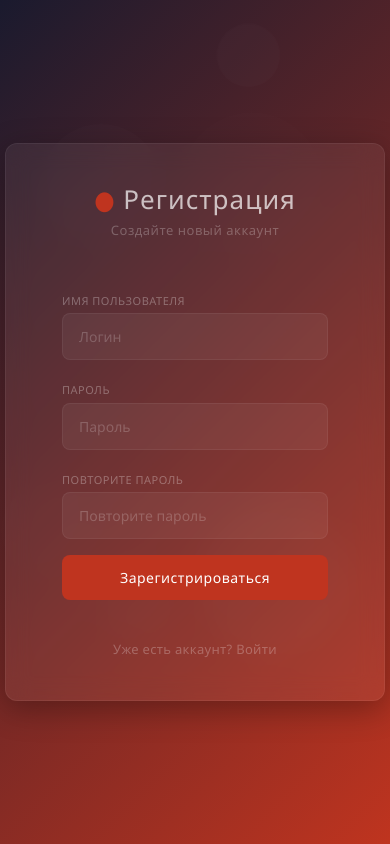
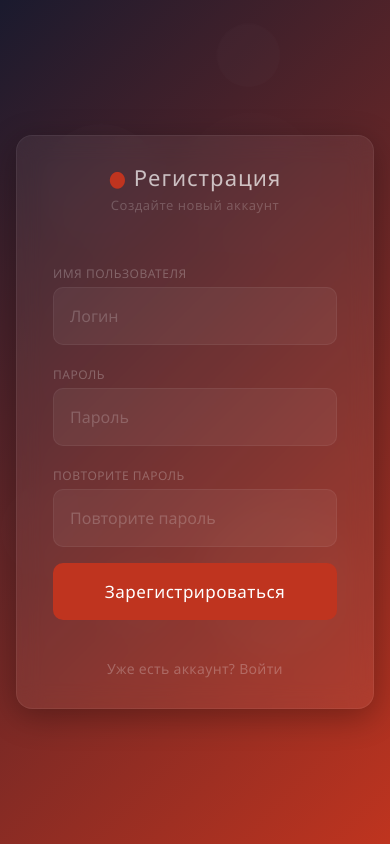
Before and after one commit to yaroslavorlov18111811-hub/messenger, a Django app: page /register/ in a window 390 px wide. Run offline with Django 5.2, Linux system fonts and the light colour scheme.

Commit message:
Адаптив для входа и регистрации

```diff
--- a/users/templates/users/register.html
+++ b/users/templates/users/register.html
@@ -1,7 +1,9 @@
+<!DOCTYPE html>
 <!DOCTYPE html>
 <html>
 <head>
     <title>Регистрация</title>
+    <meta name="viewport" content="width=device-width, initial-scale=1.0, maximum-scale=1.0, user-scalable=no">
     <link href="https://cdn.jsdelivr.net/npm/bootstrap@5.1.3/dist/css/bootstrap.min.css" rel="stylesheet">
     <style>
         * { margin: 0; padding: 0; box-sizing: border-box; }
@@ -20,11 +22,10 @@
         .bubble {
             position: absolute;
             border-radius: 50%;
-            background: rgba(255, 255, 255, 0.04);
+            background: rgba(255,255,255,0.04);
             animation: float 4s infinite ease-in-out;
             pointer-events: none;
         }
-
         .bubble:nth-child(1) { width: 120px; height: 120px; left: 8%; top: 15%; animation-delay: 0s; }
         .bubble:nth-child(2) { width: 160px; height: 160px; right: 10%; top: 10%; animation-delay: 0.5s; }
         .bubble:nth-child(3) { width: 80px; height: 80px; left: 25%; bottom: 25%; animation-delay: 1s; }
@@ -33,93 +34,85 @@
         .bubble:nth-child(6) { width: 100px; height: 100px; left: 3%; top: 55%; animation-delay: 0.8s; }
 
         @keyframes float {
-            0% { transform: translate(0, 0) scale(1); opacity: 0.3; }
-            25% { transform: translate(35px, -25px) scale(1.1); opacity: 0.5; }
-            50% { transform: translate(-20px, 20px) scale(0.9); opacity: 0.2; }
-            75% { transform: translate(25px, -15px) scale(1.05); opacity: 0.4; }
-            100% { transform: translate(0, 0) scale(1); opacity: 0.3; }
+            0% { transform: translate(0,0) scale(1); opacity: 0.3; }
+            25% { transform: translate(35px,-25px) scale(1.1); opacity: 0.5; }
+            50% { transform: translate(-20px,20px) scale(0.9); opacity: 0.2; }
+            75% { transform: translate(25px,-15px) scale(1.05); opacity: 0.4; }
+            100% { transform: translate(0,0) scale(1); opacity: 0.3; }
         }
 
         .card {
-            background: rgba(255, 255, 255, 0.06);
+            background: rgba(255,255,255,0.06);
             backdrop-filter: blur(12px);
-            border: 1px solid rgba(255, 255, 255, 0.06);
-            border-radius: 12px;
-            box-shadow: 0 8px 32px rgba(0, 0, 0, 0.3);
-            padding: 40px;
+            border: 1px solid rgba(255,255,255,0.06);
+            border-radius: 16px;
+            box-shadow: 0 8px 32px rgba(0,0,0,0.3);
+            padding: 40px 32px;
             width: 100%;
             max-width: 380px;
             position: relative;
             z-index: 10;
+            animation: slideUp 0.5s ease;
+        }
+        @keyframes slideUp {
+            from { opacity: 0; transform: translateY(40px) scale(0.96); }
+            to { opacity: 1; transform: translateY(0) scale(1); }
         }
 
         .card-header {
             background: transparent;
             border: none;
             text-align: center;
-            padding: 0 0 30px 0;
+            padding: 0 0 28px 0;
         }
-
         .card-header h3 {
             font-size: 26px;
             font-weight: 300;
-            color: rgba(255, 255, 255, 0.7);
+            color: rgba(255,255,255,0.7);
             margin: 0;
             letter-spacing: 1px;
         }
-
-        .card-header h3 span {
-            color: #BF341F;
-            font-weight: 600;
-        }
-
+        .card-header h3 span { color: #BF341F; font-weight: 600; }
         .card-header .sub {
             font-size: 13px;
-            color: rgba(255, 255, 255, 0.25);
+            color: rgba(255,255,255,0.2);
             margin-top: 6px;
             letter-spacing: 0.5px;
         }
 
         .form-control {
-            border-radius: 8px;
-            border: 1px solid rgba(255, 255, 255, 0.06);
-            padding: 12px 16px;
-            font-size: 14px;
+            border-radius: 10px;
+            border: 1px solid rgba(255,255,255,0.06);
+            padding: 14px 16px;
+            font-size: 15px;
             transition: all 0.15s ease;
-            background: rgba(255, 255, 255, 0.05);
-            color: rgba(255, 255, 255, 0.8);
+            background: rgba(255,255,255,0.05);
+            color: rgba(255,255,255,0.85);
             outline: none;
+            width: 100%;
         }
-
-        .form-control::placeholder {
-            color: rgba(255, 255, 255, 0.2);
-        }
-
+        .form-control::placeholder { color: rgba(255,255,255,0.2); }
         .form-control:focus {
             border-color: #BF341F;
-            box-shadow: 0 0 0 3px rgba(191, 52, 31, 0.15);
-            background: rgba(255, 255, 255, 0.08);
-            color: rgba(255, 255, 255, 0.9);
+            box-shadow: 0 0 0 3px rgba(191,52,31,0.15);
+            background: rgba(255,255,255,0.08);
         }
 
         .btn-primary {
             background: #BF341F;
             border: none;
-            border-radius: 8px;
-            padding: 12px;
-            font-weight: 400;
-            font-size: 14px;
+            border-radius: 10px;
+            padding: 14px;
+            font-weight: 500;
+            font-size: 16px;
             transition: all 0.15s ease;
             width: 100%;
-            color: #ffffff;
+            color: #fff;
             cursor: pointer;
             letter-spacing: 0.5px;
         }
-
-        .btn-primary:hover {
-            background: #a82d1b;
-            transform: scale(1.02);
-        }
+        .btn-primary:active { transform: scale(0.97); }
+        .btn-primary:hover { background: #a82d1b; }
 
         .card-footer {
             background: transparent;
@@ -127,51 +120,47 @@
             text-align: center;
             padding: 20px 0 0 0;
         }
-
         .card-footer a {
-            color: rgba(255, 255, 255, 0.25);
+            color: rgba(255,255,255,0.25);
             text-decoration: none;
             font-weight: 300;
-            font-size: 13px;
+            font-size: 14px;
             transition: all 0.15s ease;
             letter-spacing: 0.3px;
         }
-
-        .card-footer a:hover {
-            color: rgba(255, 255, 255, 0.6);
-        }
+        .card-footer a:hover { color: rgba(255,255,255,0.6); }
 
         .alert {
-            border-radius: 8px;
+            border-radius: 10px;
             border: none;
-            background: rgba(191, 52, 31, 0.15);
+            background: rgba(191,52,31,0.15);
             color: #ff6b5a;
             padding: 10px 14px;
             margin-bottom: 16px;
-            font-size: 13px;
+            font-size: 14px;
         }
 
         label {
             font-weight: 300;
-            color: rgba(255, 255, 255, 0.3);
-            font-size: 11px;
+            color: rgba(255,255,255,0.25);
+            font-size: 12px;
             margin-bottom: 4px;
             letter-spacing: 0.5px;
             text-transform: uppercase;
         }
+        .mb-3 { margin-bottom: 18px; }
 
-        .mb-3 {
-            margin-bottom: 16px;
+        @media (max-width: 480px) {
+            .card { padding: 28px 20px; max-width: 100%; margin: 16px; }
+            .card-header h3 { font-size: 22px; }
+            .form-control { padding: 16px; font-size: 16px; }
+            .btn-primary { padding: 16px; font-size: 17px; }
         }
     </style>
 </head>
 <body>
-    <div class="bubble"></div>
-    <div class="bubble"></div>
-    <div class="bubble"></div>
-    <div class="bubble"></div>
-    <div class="bubble"></div>
-    <div class="bubble"></div>
+    <div class="bubble"></div><div class="bubble"></div><div class="bubble"></div>
+    <div class="bubble"></div><div class="bubble"></div><div class="bubble"></div>
 
     <div class="card">
         <div class="card-header">
```
Also changed, not shown: users/templates/users/login.html (+54 -66 lines).
